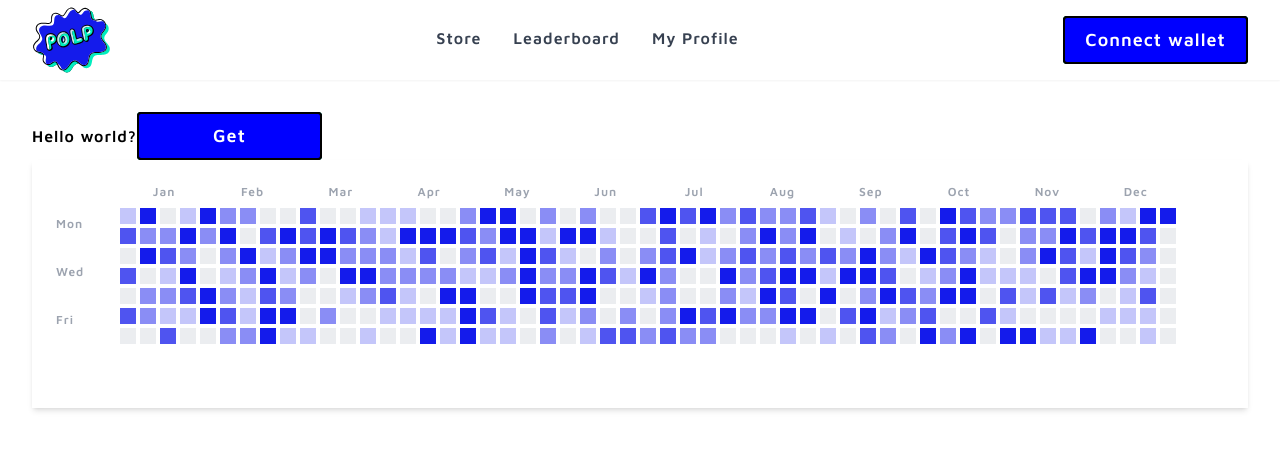
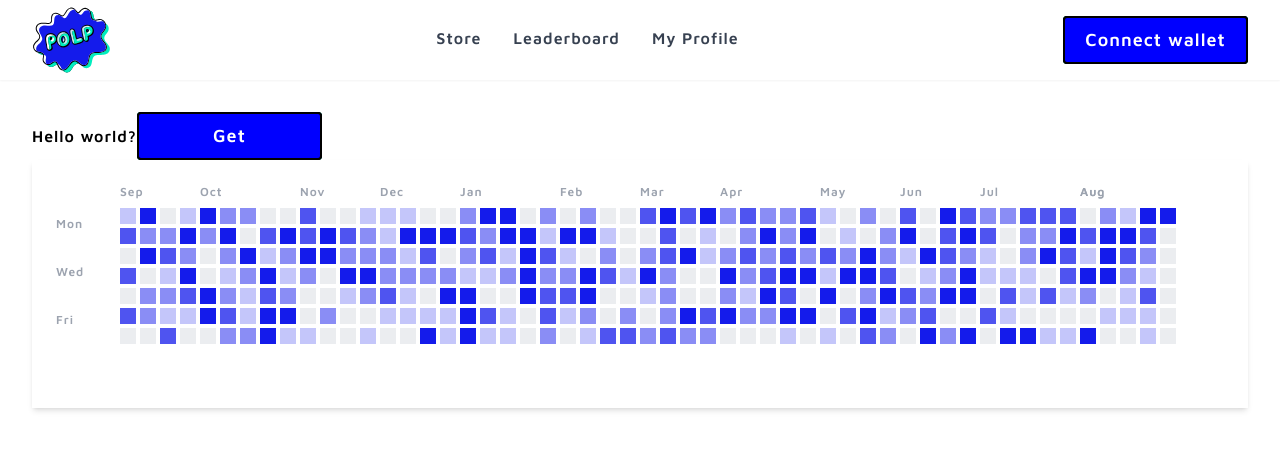
Before and after one commit to Ayushjain2205/proof-of-learning-protocol, a Next.js app: page / in a window 1280 px wide. Shown: the top 450 px of the page. Built offline with nearby package versions, Linux system fonts and the light colour scheme.

Commit message:
Fix months bug

```diff
--- a/src/components/Custom/StreakGraph.tsx
+++ b/src/components/Custom/StreakGraph.tsx
@@ -1,5 +1,11 @@
 import React, { useState, useCallback, useMemo, useRef } from "react";
-import { format, parseISO } from "date-fns";
+import {
+  format,
+  parseISO,
+  eachMonthOfInterval,
+  startOfMonth,
+  endOfMonth,
+} from "date-fns";
 
 interface ContributionData {
   [date: string]: number;
@@ -50,20 +56,10 @@ const ContributionGraph: React.FC = () => {
   }, []);
 
   const weekdays = ["Mon", "", "Wed", "", "Fri", "", ""];
-  const months = [
-    "Jan",
-    "Feb",
-    "Mar",
-    "Apr",
-    "May",
-    "Jun",
-    "Jul",
-    "Aug",
-    "Sep",
-    "Oct",
-    "Nov",
-    "Dec",
-  ];
+
+  const months = useMemo(() => {
+    return eachMonthOfInterval({ start: startDate, end: today });
+  }, [startDate, today]);
 
   const weeks = useMemo(() => {
     const weeksArray: (Date | null)[][] = [];
@@ -82,6 +78,33 @@ const ContributionGraph: React.FC = () => {
     }
     return weeksArray;
   }, [startDate, today]);
+
+  const monthPositions = useMemo(() => {
+    const positions: { [key: string]: { index: number; width: number } } = {};
+    months.forEach((month) => {
+      const monthStart = startOfMonth(month);
+      const monthEnd = endOfMonth(month);
+      let startIndex = -1;
+      let endIndex = -1;
+
+      weeks.forEach((week, weekIndex) => {
+        week.forEach((date) => {
+          if (date && date >= monthStart && date <= monthEnd) {
+            if (startIndex === -1) startIndex = weekIndex;
+            endIndex = weekIndex;
+          }
+        });
+      });
+
+      if (startIndex !== -1) {
+        positions[format(month, "MMM")] = {
+          index: startIndex,
+          width: (endIndex - startIndex + 1) * 20, // 20px is the width of each week column
+        };
+      }
+    });
+    return positions;
+  }, [weeks, months]);
 
   const handleMouseEnter = useCallback(
     (date: Date | null, event: React.MouseEvent<HTMLDivElement>) => {
@@ -118,15 +141,23 @@ const ContributionGraph: React.FC = () => {
           ))}
         </div>
         <div>
-          <div className="flex mb-2">
-            {months.map((month, index) => (
-              <div
-                key={index}
-                className="flex-1 text-center text-xs text-gray-400"
-              >
-                {month}
-              </div>
-            ))}
+          <div className="h-4 mb-2 relative">
+            {months.map((month, index) => {
+              const monthKey = format(month, "MMM");
+              const position = monthPositions[monthKey];
+              return position ? (
+                <div
+                  key={index}
+                  className="absolute text-xs text-gray-400"
+                  style={{
+                    left: `${position.index * 20}px`,
+                    width: `${position.width}px`,
+                  }}
+                >
+                  {monthKey}
+                </div>
+              ) : null;
+            })}
           </div>
           <div className="flex">
             {weeks.map((week, weekIndex) => (
```
